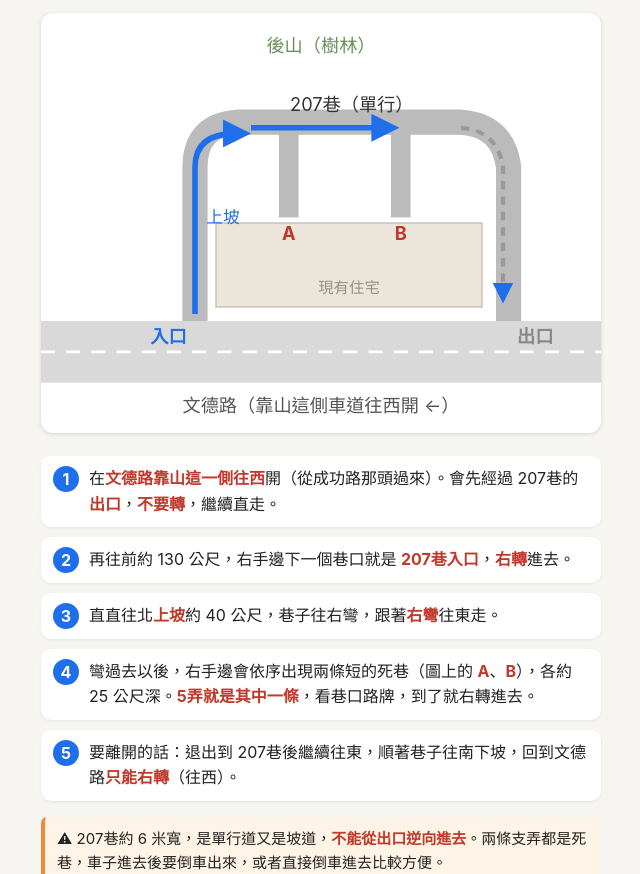
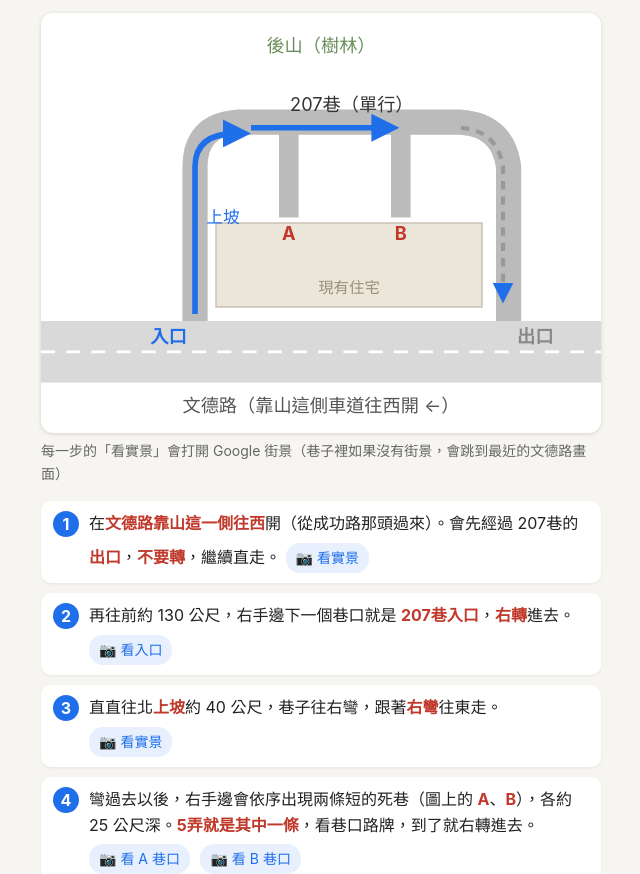
Before and after one commit to ishoplus/wende207-route, a plain HTML site: page index.html in a window 1280 px wide. Shown: the part 85-959 px from the top of the page, without its empty margins (319-959 px from the left). Drawn offline with Linux system fonts and the light colour scheme.

Commit message:
每步加 Google 街景連結
Co-Authored-By: Claude Opus 5.5 <noreply@anthropic.com>

```diff
--- a/index.html
+++ b/index.html
@@ -15,6 +15,7 @@
   ol li::before{content:counter(s);position:absolute;left:12px;top:10px;width:26px;height:26px;border-radius:50%;background:#1f6feb;color:#fff;text-align:center;line-height:26px;font-weight:bold}
   .warn{background:#fff4e5;border-left:4px solid #f0883e;padding:10px 12px;border-radius:6px;font-size:15px}
   b{color:#c0392b}
+  .sv{display:inline-block;margin:6px 6px 0 0;padding:4px 10px;border-radius:14px;background:#e8f0fe;color:#1f6feb;text-decoration:none;font-size:14px}
 </style>
 </head>
 <body>
@@ -54,12 +55,13 @@
     <text x="118" y="150" fill="#1f6feb" font-size="12">上坡</text>
   </svg>
 
+  <p class="sub">每一步的「看實景」會打開 Google 街景（巷子裡如果沒有街景，會跳到最近的文德路畫面）</p>
   <ol>
-    <li>在<b>文德路靠山這一側往西</b>開（從成功路那頭過來）。會先經過 207巷的<b>出口</b>，<b>不要轉</b>，繼續直走。</li>
-    <li>再往前約 130 公尺，右手邊下一個巷口就是 <b>207巷入口</b>，<b>右轉</b>進去。</li>
-    <li>直直往北<b>上坡</b>約 40 公尺，巷子往右彎，跟著<b>右彎</b>往東走。</li>
-    <li>彎過去以後，右手邊會依序出現兩條短的死巷（圖上的 <b>A</b>、<b>B</b>），各約 25 公尺深。<b>5弄就是其中一條</b>，看巷口路牌，到了就右轉進去。</li>
-    <li>要離開的話：退出到 207巷後繼續往東，順著巷子往南下坡，回到文德路<b>只能右轉</b>（往西）。</li>
+    <li>在<b>文德路靠山這一側往西</b>開（從成功路那頭過來）。會先經過 207巷的<b>出口</b>，<b>不要轉</b>，繼續直走。 <a class="sv" href="https://www.google.com/maps/@?api=1&amp;map_action=pano&amp;viewpoint=25.07893,121.5881&amp;heading=255&amp;pitch=0&amp;fov=90" target="_blank" rel="noopener">📷 看實景</a></li>
+    <li>再往前約 130 公尺，右手邊下一個巷口就是 <b>207巷入口</b>，<b>右轉</b>進去。 <a class="sv" href="https://www.google.com/maps/@?api=1&amp;map_action=pano&amp;viewpoint=25.07864,121.5864&amp;heading=30&amp;pitch=0&amp;fov=90" target="_blank" rel="noopener">📷 看入口</a></li>
+    <li>直直往北<b>上坡</b>約 40 公尺，巷子往右彎，跟著<b>右彎</b>往東走。 <a class="sv" href="https://www.google.com/maps/@?api=1&amp;map_action=pano&amp;viewpoint=25.07895,121.58659&amp;heading=10&amp;pitch=0&amp;fov=90" target="_blank" rel="noopener">📷 看實景</a></li>
+    <li>彎過去以後，右手邊會依序出現兩條短的死巷（圖上的 <b>A</b>、<b>B</b>），各約 25 公尺深。<b>5弄就是其中一條</b>，看巷口路牌，到了就右轉進去。 <a class="sv" href="https://www.google.com/maps/@?api=1&amp;map_action=pano&amp;viewpoint=25.07921,121.58698&amp;heading=180&amp;pitch=0&amp;fov=90" target="_blank" rel="noopener">📷 看 A 巷口</a> <a class="sv" href="https://www.google.com/maps/@?api=1&amp;map_action=pano&amp;viewpoint=25.07925,121.58735&amp;heading=180&amp;pitch=0&amp;fov=90" target="_blank" rel="noopener">📷 看 B 巷口</a></li>
+    <li>要離開的話：退出到 207巷後繼續往東，順著巷子往南下坡，回到文德路<b>只能右轉</b>（往西）。 <a class="sv" href="https://www.google.com/maps/@?api=1&amp;map_action=pano&amp;viewpoint=25.07898,121.5878&amp;heading=215&amp;pitch=0&amp;fov=90" target="_blank" rel="noopener">📷 看出口</a></li>
   </ol>
 
   <p class="warn">⚠ 207巷約 6 米寬，是單行道又是坡道，<b>不能從出口逆向進去</b>。兩條支弄都是死巷，車子進去後要倒車出來，或者直接倒車進去比較方便。</p>
```
